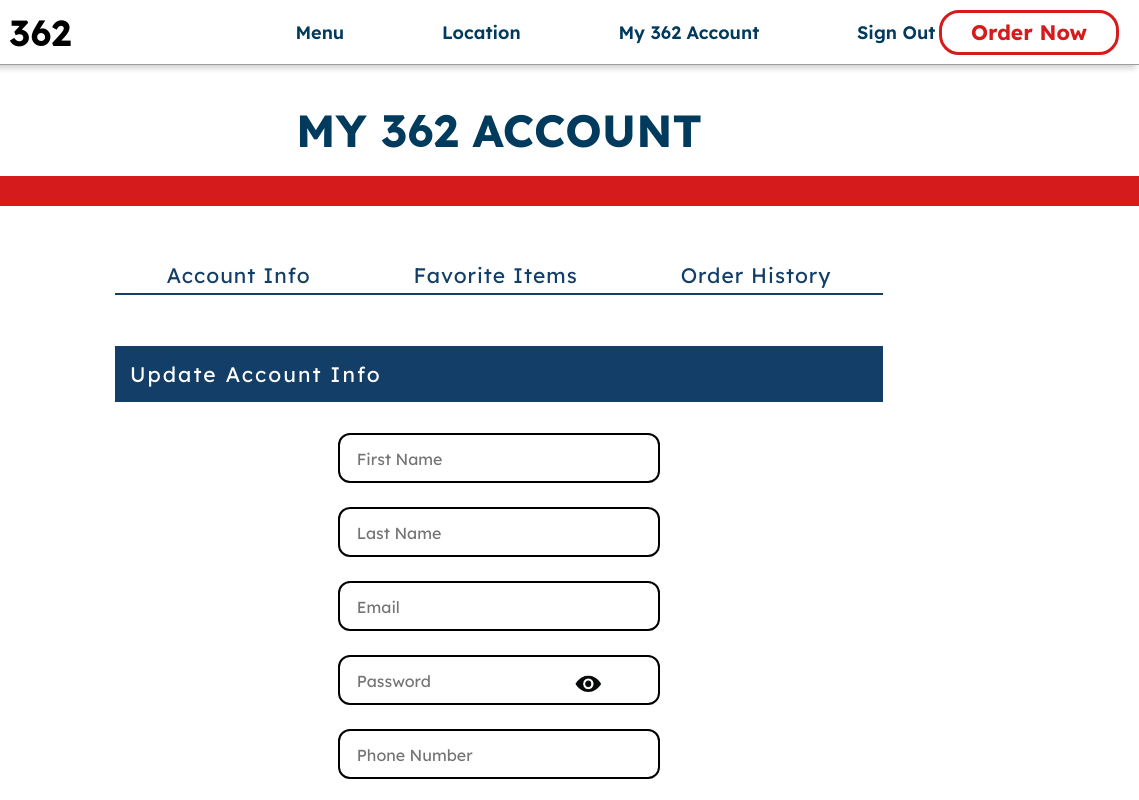
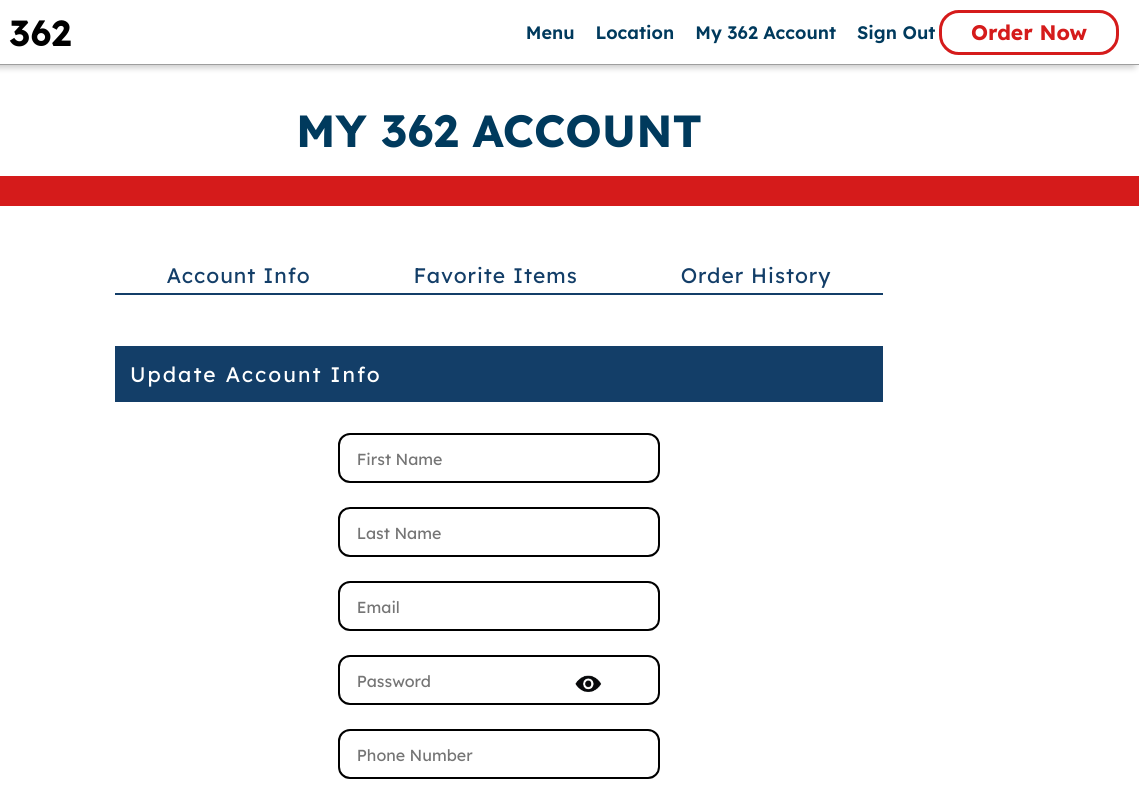
Before and after one commit to mattamora/362Project.github.io, a plain HTML site: page account.html in a window 1280 px wide. Shown: the top 800 px of the page, 141-1280 px from the left. Drawn offline with Linux system fonts and the light colour scheme; no server answers.

Commit message:
Update accountSTYLE.css

```diff
--- a/CSS files/accountSTYLE.css
+++ b/CSS files/accountSTYLE.css
@@ -53,7 +53,7 @@ a:link, a:visited {
     position: fixed;
     right: 12%;
     height: 45px;
-    width: 50%;
+    width: 32%;
     margin-right: 50px;
     display: inline-flex;
     justify-content: space-between;
@@ -77,7 +77,6 @@ a:link, a:visited {
 
 .sign_out:hover {
     transform: scale(1.1);
-    font-weight: bold;
 }
 
 .order {
```
